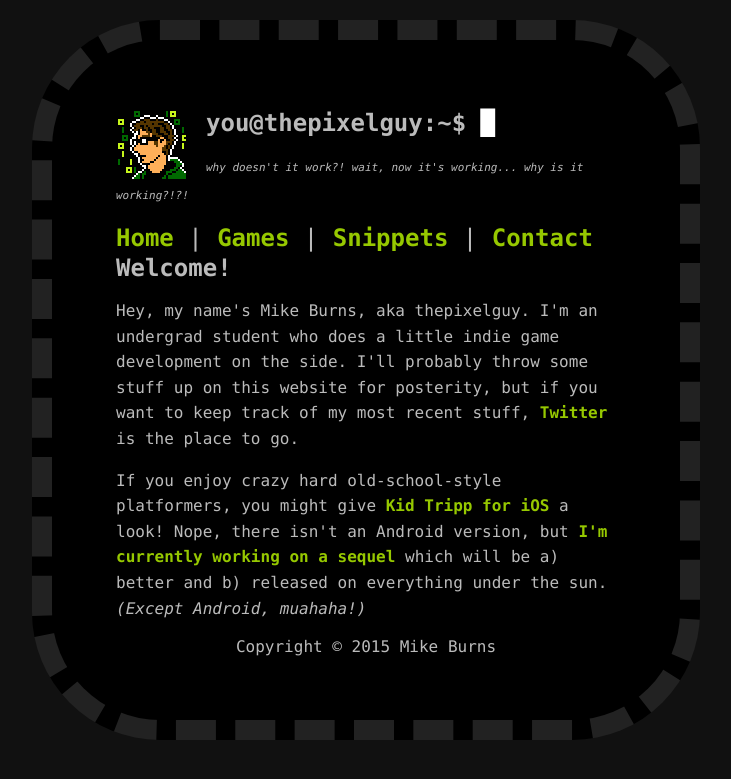
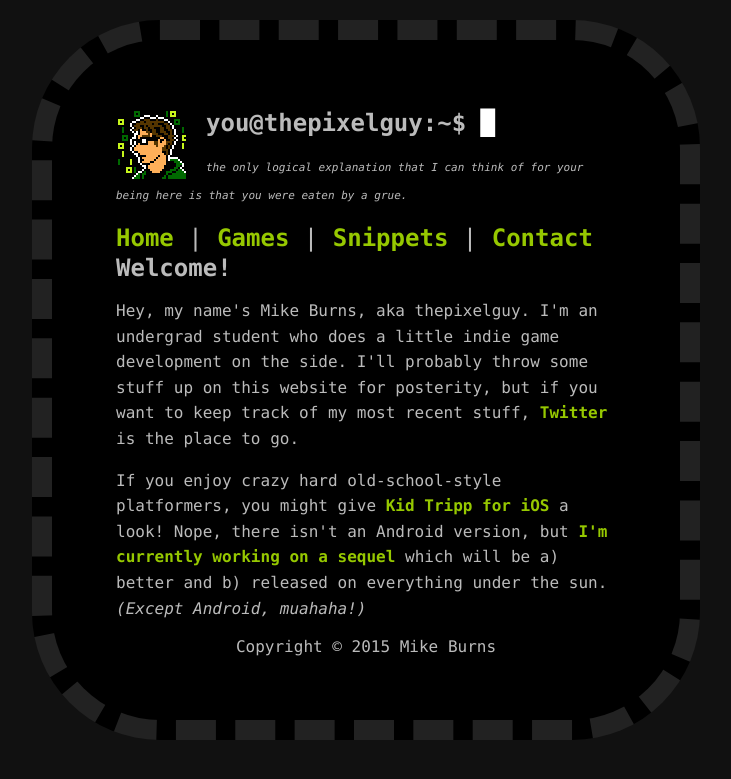
Before and after one commit to thatpixelguy/thatpixelguy.github.io, a Jekyll site: the page built from index.html, in a window 1280 px wide. Shown: the top 779 px of the page, without its empty margins (274-1005 px from the left). Built offline with Jekyll 4.4.1, drawn with Linux system fonts in a browser that asks for light colours.

Commit message:
Update default.html

```diff
--- a/_layouts/default.html
+++ b/_layouts/default.html
@@ -16,8 +16,7 @@
       <div class='header'>
         <img src='/avatar-140x140.png' height=70 style='margin-right: 20px;'>
         <h2>you@thepixelguy:~$ <div id='blinkingcursor' style='display: inline;'>█</div></h2>
-        <p><i style='font-size: 11px;'>why doesn't it work?! wait, now it's working... why is it working?!?!</i></p>
-
+        <p><i style='font-size: 11px;'>the only logical explanation that I can think of for your being here is that you were eaten by a grue.</i></p>
         <div class='nav'>
           <a href='/'>Home</a> |
           <a href='/games'>Games</a> |
```
